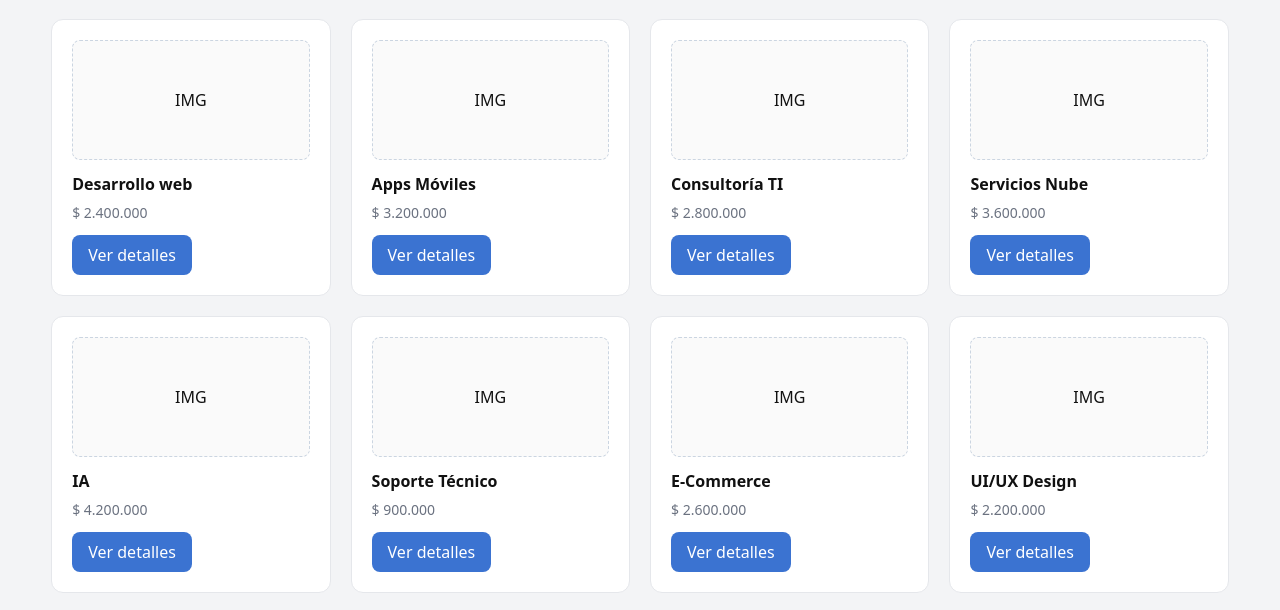
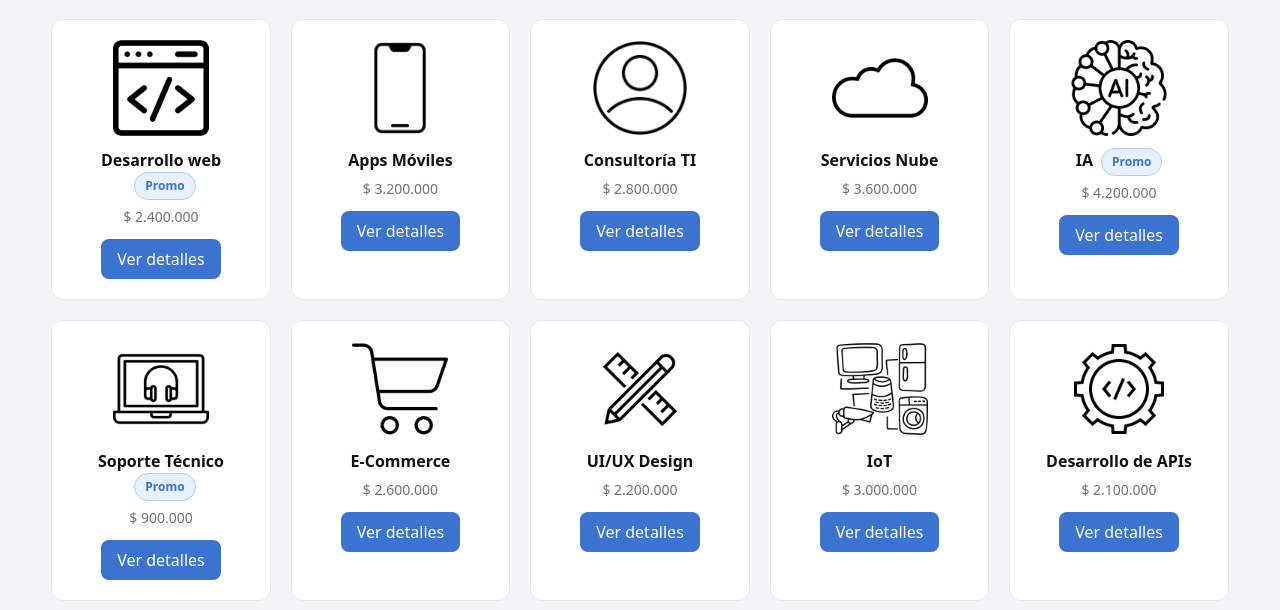
Before and after one commit to MaKeajse/Front1Group16_TechNova, a plain HTML site: page pages/servicios.html in a window 1280 px wide. Shown: the part 165-775 px from the top of the page. Drawn offline with Linux system fonts and the light colour scheme.

Commit message:
Indentación del código
Organización de detalles y cargué de iconos pendientes.

```diff
--- a/assets/technova.css
+++ b/assets/technova.css
@@ -3,71 +3,231 @@
   --blue:#3b73d1; --blue-100:#e6f0ff; --danger:#b00020;
   --dark:#2b2b2b; --white:#ffffff; --radius:12px;
 }
-*{box-sizing:border-box}
-html,body{height:100%}
+*{
+    box-sizing:border-box
+}
+
+html,body{
+    height:100%
+}
+
 body{
-  margin:0; font:16px/1.5 system-ui,-apple-system,Segoe UI,Roboto,Ubuntu,'Helvetica Neue',Arial;
-  color:var(--text); background:var(--bg); display:flex; flex-direction:column; min-height:100vh;
+    margin:0;
+    font:16px/1.5 system-ui,-apple-system,Segoe UI,Roboto,Ubuntu,'Helvetica Neue',Arial;
+    color:var(--text);
+    background:var(--bg);
+    display:flex;
+    flex-direction:column;
+    min-height:100vh;
 }
 
 /* Header */
 .header{
-  display:flex; align-items:center; gap:12px; padding:14px 24px; background:var(--bg);
-  position:sticky; top:0; z-index:10; border-bottom:1px solid var(--border);
+    display:flex;
+    align-items:center;
+    gap:12px;
+    padding:14px 24px;
+    background:var(--bg);
+    position:sticky;
+    top:0; z-index:10;
+    border-bottom:1px solid var(--border);
 }
-.brand{font-weight:800}
-.nav{margin-left:auto; display:flex; gap:40px; align-items:center}
-.nav a{color:#333; text-decoration:none}
-.btn{display:inline-block; padding:8px 16px; border-radius:8px; background:var(--blue); color:#fff; text-decoration:none; border:none; cursor:pointer}
-.btn--light{background:#e5e7eb; color:var(--text)}
-.btn--warn{background:#ffe6e6; color:#b00020}
-.btn:disabled{opacity:.7; cursor:not-allowed}
+
+.brand{
+    font-weight:800
+}
+
+.nav{
+    margin-left:auto;
+    display:flex;
+    gap:40px;
+    align-items:center
+}
+
+.nav a{
+    color:#333;
+    text-decoration:none
+}
+
+.btn{
+    display:inline-block;
+    padding:8px 16px;
+    border-radius:8px;
+    background:var(--blue);
+    color:#fff;
+    text-decoration:none;
+    border:none;
+    cursor:pointer
+}
+
+.btn--light{
+    background:#e5e7eb;
+    color:var(--text)
+}
+
+.btn--warn{
+    background:#ffe6e6;
+    color:#b00020
+}
+
+.btn:disabled{
+    opacity:.7; cursor:not-allowed
+}
 
 
 /* Layout util */
-.container{width:min(1200px,92vw); margin:24px auto}
-.card{background:var(--white); border:1px solid var(--border); border-radius:var(--radius)}
-.grid{display:grid; gap:20px}
-.grid-3{grid-template-columns:repeat(3,minmax(0,1fr))}
-.grid-4{grid-template-columns:repeat(4,minmax(0,1fr))}
+.container{
+    width:min(1200px,92vw);
+    margin:24px auto
+}
 
-@media (max-width:980px){ .grid-3{grid-template-columns:1fr} .grid-4{grid-template-columns:repeat(2,minmax(0,1fr))} }
+.card{
+    background:var(--white);
+    border:1px solid var(--border);
+    border-radius:var(--radius)
+}
+
+.grid{
+    display:grid;
+    gap:20px
+}
+
+.grid-3{
+    grid-template-columns:repeat(3,minmax(0,1fr))
+}
+
+.grid-4{
+    grid-template-columns:repeat(4,minmax(0,1fr))
+}
+
+
+@media (max-width:980px){
+    .grid-3{grid-template-columns:1fr}
+    .grid-4{grid-template-columns:repeat(2,minmax(0,1fr))}
+}
+
+@media (min-width: 1280px){
+  .grid-5lg { grid-template-columns: repeat(5, minmax(0,1fr)); }
+}
 
 /* Footer */
-.footer{ margin-top:auto; background:var(--dark); color:#fff; display:flex; align-items:center; gap:24px; padding:26px 24px; }
-.footer .spacer{flex:1}
-.link{color:var(--blue); text-decoration:none}
-.chip{display:inline-flex; align-items:center; justify-content:center; width:36px; height:36px; border:2px solid #fff; border-radius:8px; font-weight:700}
+.footer{
+    margin-top:auto;
+    background:var(--dark);
+    color:#fff;
+    display:flex;
+    align-items:center;
+    gap:24px;
+    padding:26px 24px;
+}
 
-/* Controls */
-.label{display:block; font-size:14px; margin-bottom:6px}
-.control{width:100%; padding:12px 14px; border:1px solid var(--border); border-radius:8px; background:var(--white); font-size:16px}
-.control:focus{outline:3px solid var(--blue-100); border-color:var(--blue)}
-.small{font-size:14px; color:var(--muted)}
-.center{text-align:center}
-.badge{display:inline-block; padding:4px 10px; border-radius:999px; background:var(--blue-100); color:var(--blue); border:1px solid #b3ccff; font-size:12px}
-.table{width:100%; border-collapse:collapse}
-.table th,.table td{border:1px solid var(--border); padding:10px; text-align:left; background:#fff}
-.table th{background:#f6f6f6}
-.hero{background:#2f2f2f; color:#fff; border-radius:12px; padding:48px}
-.hero .cta{margin-top:16px}
+.footer .spacer{
+    flex:1
+}
 
+.link{
+    color:var(--blue);
+    text-decoration:none
+}
 
-/* Footer: chips con íconos */
-.footer .socials { display:flex; gap:12px; align-items:center; }
+.footer .socials {
+    display:flex;
+    gap:12px;
+    align-items:center;
+}
 
 .footer .chip{
-  width:40px; height:40px; display:grid; place-items:center;
-  border:2px solid #fff; border-radius:10px; padding:0;
+  width:40px;
+  height:40px;
+  display:grid;
+  place-items:center;
+  border:2px solid #fff;
+  border-radius:10px;
+  padding:0;
   transition:transform .15s ease, opacity .15s ease;
 }
 
 /* El <img> va dentro del chip */
 .footer .chip img{
-  width:22px; height:22px; display:block;
+  width:22px;
+  height:22px;
+  display:block;
   /* si tus íconos son negros, esto los vuelve blancos sobre el footer oscuro */
   filter: invert(1);
   opacity:.9;
 }
-.footer .chip:hover{ transform:scale(1.06); }
-.footer .chip:hover img{ opacity:1; }
+
+.footer .chip:hover{
+    transform:scale(1.06);
+}
+
+.footer .chip:hover img{
+    opacity:1;
+}
+
+
+/* Controls */
+.label{
+    display:block;
+    font-size:14px;
+    margin-bottom:6px
+}
+
+.control{
+    width:100%;
+    padding:12px 14px;
+    border:1px solid var(--border);
+    border-radius:8px;
+    background:var(--white);
+    font-size:16px
+}
+
+.control:focus{
+    outline:3px solid var(--blue-100);
+    border-color:var(--blue)
+}
+
+.small{
+    font-size:14px;
+    color:var(--muted)
+}
+
+.center{
+    text-align:center
+}
+
+.badge{
+    display:inline-block;
+    padding:4px 10px;
+    border-radius:999px;
+    background:var(--blue-100);
+    color:var(--blue);
+    border:1px solid #b3ccff;
+    font-size:12px
+}
+
+.table{
+    width:100%;
+    border-collapse:collapse
+}
+
+.table th,.table td{
+    border:1px solid var(--border);
+    padding:10px;
+    text-align:left;
+    background:#fff
+}
+
+.table th{
+    background:#f6f6f6
+}
+
+.hero{
+    background:#2f2f2f;
+    color:#fff;
+    border-radius:12px;
+    padding:48px
+}
+.hero .cta{
+    margin-top:16px
+}
--- a/js/data.js
+++ b/js/data.js
@@ -2,16 +2,106 @@
 const LS_KEY = 'TECHNOVA_SERVICES';
 
 const DEFAULT_SERVICES = [
-  {id:101, nombre:'Desarrollo web', icon:'desarrollo-web.png', precio:2400000, stock:25, en_promocion:true, imagen_url:'', descripcion:'Sitios responsivos (React/Angular) con APIs REST y despliegue en la nube.'},
-  {id:102, nombre:'Apps Móviles', icon:'apps-moviles.png',precio:3200000, stock:15, en_promocion:false, imagen_url:'', descripcion:'Apps nativas o híbridas para Android/iOS.'},
-  {id:103, nombre:'Consultoría TI', icon:'consultoria-ti.png', precio:2800000, stock:12, en_promocion:false, imagen_url:'', descripcion:'Evaluación, estrategia y roadmap tecnológico.'},
-  {id:104, nombre:'Servicios Nube', precio:3600000, stock:10, en_promocion:false, imagen_url:'', descripcion:'Migración a la nube, contenedores y CI/CD.'},
-  {id:105, nombre:'IA', precio:4200000, stock:8, en_promocion:true, imagen_url:'', descripcion:'Casos de ML/IA aplicada al negocio.'},
-  {id:106, nombre:'Soporte Técnico', precio:900000, stock:50, en_promocion:true, imagen_url:'', descripcion:'Soporte remoto y en sitio 24/7.'},
-  {id:107, nombre:'E-Commerce', precio:2600000, stock:18, en_promocion:false, imagen_url:'', descripcion:'Tiendas online y pasarelas de pago.'},
-  {id:108, nombre:'UI/UX Design', precio:2200000, stock:20, en_promocion:false, imagen_url:'', descripcion:'Investigación UX, prototipos y pruebas.'},
-  {id:109, nombre:'IoT', precio:3000000, stock:14, en_promocion:false, imagen_url:'', descripcion:'Integración de dispositivos y telemetría.'},
-  {id:110, nombre:'Desarrollo de APIs', precio:2100000, stock:22, en_promocion:false, imagen_url:'', descripcion:'Diseño e implementación de APIs REST/GraphQL.'}
+    {
+        id:101,
+        nombre:'Desarrollo web',
+        icon:'desarrollo-web.png',
+        precio:2400000,
+        stock:25,
+        en_promocion:true,
+        imagen_url:'',
+        descripcion:'Sitios responsivos (React/Angular) con APIs REST y despliegue en la nube.'
+    },
+    {
+        id:102,
+        nombre:'Apps Móviles',
+        icon:'apps-moviles.png',
+        precio:3200000,
+        stock:15,
+        en_promocion:false,
+        imagen_url:'',
+        descripcion:'Apps nativas o híbridas para Android/iOS.'
+    },
+    {
+        id:103,
+        nombre:'Consultoría TI',
+        icon:'consultoria-ti.png',
+        precio:2800000,
+        stock:12,
+        en_promocion:false,
+        imagen_url:'',
+        descripcion:'Evaluación, estrategia y roadmap tecnológico.'
+    },
+    {
+        id:104,
+        nombre:'Servicios Nube',
+        icon:'cloud.png',
+        precio:3600000,
+        stock:10,
+        en_promocion:false,
+        imagen_url:'',
+        descripcion:'Migración a la nube, contenedores y CI/CD.'
+    },
+    {
+        id:105,
+        nombre:'IA',
+        icon:'ai.png',
+        precio:4200000,
+        stock:8,
+        en_promocion:true,
+        imagen_url:'',
+        descripcion:'Casos de ML/IA aplicada al negocio.'
+    },
+    {
+        id:106,
+        nombre:'Soporte Técnico',
+        icon:'headset.png',
+        precio:900000,
+        stock:50,
+        en_promocion:true,
+        imagen_url:'',
+        descripcion:'Soporte remoto y en sitio 24/7.'
+    },
+    {
+        id:107,
+        nombre:'E-Commerce',
+        icon:'shopping-cart.png',
+        precio:2600000,
+        stock:18,
+        en_promocion:false,
+        imagen_url:'',
+        descripcion:'Tiendas online y pasarelas de pago.'
+    },
+    {
+        id:108,
+        nombre:'UI/UX Design',
+        icon:'edit-tools.png',
+        precio:2200000,
+        stock:20,
+        en_promocion:false,
+        imagen_url:'',
+        descripcion:'Investigación UX, prototipos y pruebas.'
+    },
+    {
+        id:109,
+        nombre:'IoT',
+        icon:'internet-of-things.png',
+        precio:3000000,
+        stock:14,
+        en_promocion:false,
+        imagen_url:'',
+        descripcion:'Integración de dispositivos y telemetría.'
+    },
+    {
+        id:110,
+        nombre:'Desarrollo de APIs',
+        icon:'processing.png',
+        precio:2100000,
+        stock:22,
+        en_promocion:false,
+        imagen_url:'',
+        descripcion:'Diseño e implementación de APIs REST/GraphQL.'
+    }
 ];
 
 function loadServices(){
--- a/pages/servicios.html
+++ b/pages/servicios.html
@@ -3,7 +3,7 @@
 <head>
     <meta charset="utf-8" />
     <meta name="viewport" content="width=device-width,initial-scale=1" />
-  <title>TechNova | Servicios</title>
+    <title>TechNova | Servicios © F1-G16</title>
     <link rel="stylesheet" href="../assets/technova.css">
 </head>
 <body>
@@ -20,7 +20,7 @@
 
     <main class="container">
         <h1 class="center">Nuestros Servicios</h1>
-    <section id="grid" class="grid grid-4" aria-label="Catálogo de servicios"></section>
+        <section id="grid" class="grid grid-4 grid-5lg" aria-label="Catálogo de servicios"></section>
     </main>
 
     <footer class="footer" role="contentinfo">
@@ -45,17 +45,32 @@
 
     <script src="../js/data.js"></script>
     <script>
+        function iconsBase(){
+            // Si la página está dentro de /pages usa ../assets/icons/, si no, assets/icons/
+            return location.pathname.includes('/pages/') ? '../assets/icons/' : 'assets/icons/';
+        }
+    </script>
+
+    <script>
+
         const grid = document.getElementById('grid');
-    loadServices().forEach(s => {
-      const el = document.createElement('article');
-      el.className='card'; el.style.padding='20px';
-      el.innerHTML = `
-        <div style="height:120px; background:#fafafa; border:1px dashed #cbd5e1; border-radius:8px; margin-bottom:12px; display:grid; place-items:center;">IMG</div>
-        <div style="font-weight:700; margin-bottom:6px;">${s.nombre}</div>
+        const base = iconsBase();
+
+        grid.innerHTML = '';
+        for (const s of loadServices()){
+            const src = base + (s.icon || 'default.svg'); // fallback si faltara el icono
+            const promo = s.en_promocion ? '<span class="badge" style="margin-left:8px">Promo</span>' : '';
+            grid.insertAdjacentHTML('beforeend', `
+            <article class="card" style="padding:20px; text-align:center">
+                <img src="${src}" alt="${s.nombre}" width="96" height="96"
+                    onerror="this.onerror=null;this.src='${base}default.svg';"
+                    style="display:block;margin:0 auto 12px;">
+                <div style="font-weight:700; margin-bottom:6px;">${s.nombre}${promo}</div>
                 <div class="small" style="margin-bottom:12px;">${formatMoney(s.precio)}</div>
-        <a class="btn" href="detalle.html?id=${s.id}">Ver detalles</a>`;
-      grid.appendChild(el);
-    });
+                <a class="btn" href="detalle.html?id=${s.id}">Ver detalles</a>
+            </article>
+            `);
+        }
     </script>
 </body>
 </html>
```
Also changed, not shown: index.html (+34 -15 lines), pages/admin.html (+39 -8 lines), pages/detalle.html (+30 -6 lines), pages/index.html (+1 -1 lines), pages/login.html (+15 -4 lines), pages/servicio-form.html (+8 -1 lines), assets/icons/ai.png (added), assets/icons/cloud.png (added), assets/icons/edit-tools.png (added), assets/icons/headset.png (added), assets/icons/internet-of-things.png (added), assets/icons/processing.png (added), assets/icons/shopping-cart.png (added). Lines whose indentation alone changed are shown as unchanged.
